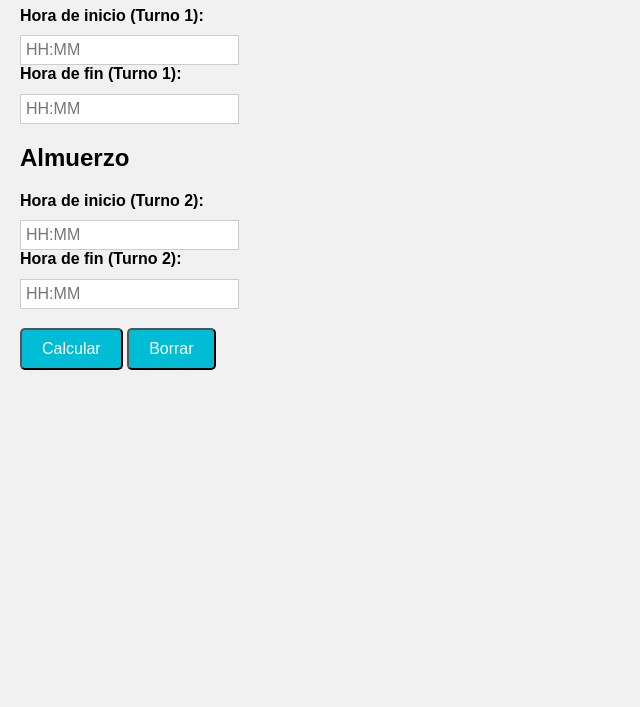
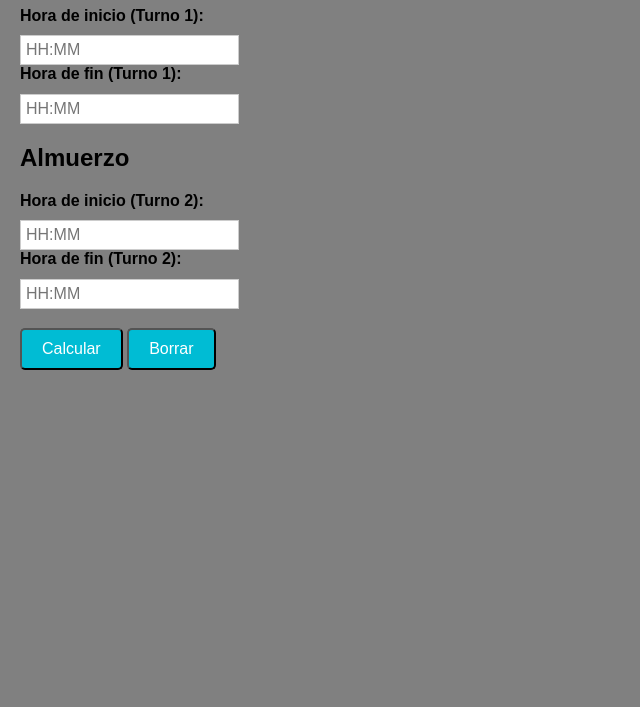
Before and after one commit to DarkWizrd/darkwizrd.github.com, a plain HTML site: page otros/HorasTrabajadas/index.html in a window 1280 px wide. Shown: the part 93-800 px from the top of the page, without its empty margins (0-640 px from the left). Drawn offline with nearby package versions, Linux system fonts and the light colour scheme.

Commit message:
Update style.css

```diff
--- a/otros/HorasTrabajadas/style.css
+++ b/otros/HorasTrabajadas/style.css
@@ -1,6 +1,6 @@
 body {
   font-family: Arial, sans-serif;
-  background-color: #f1f1f1;
+  background-color: gray;
   margin: 0;
   padding: 20px;
 }
```
